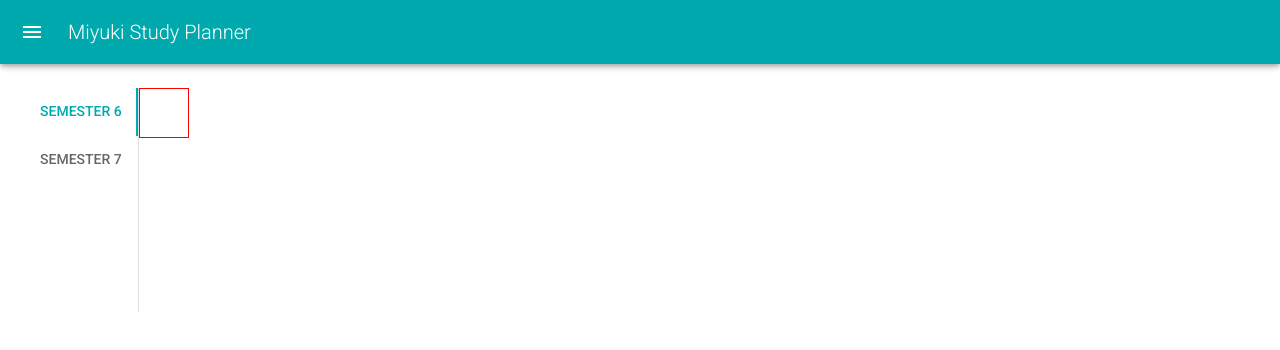
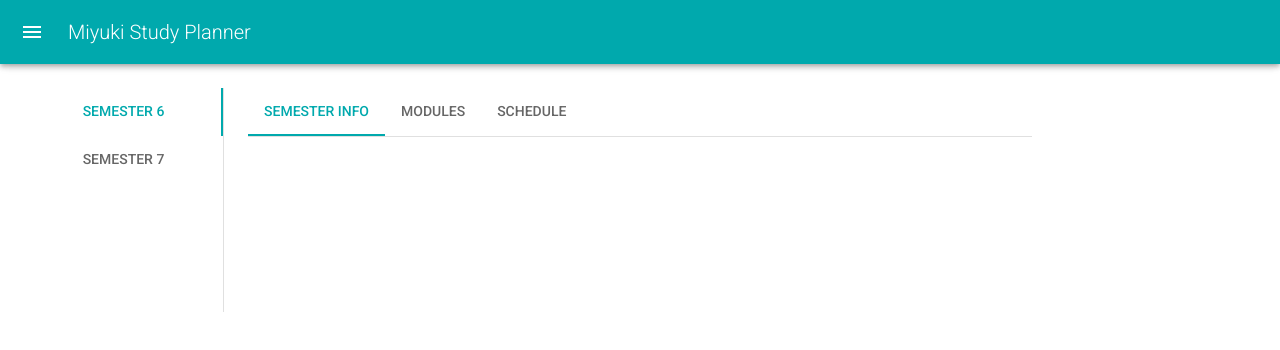
Before and after one commit to justinhehli/miyuki-studyplanner, a React (Create React App) app in the folder miyuki-studyplanner-app/: page / in a window 1280 px wide. Shown: the top 350 px of the page. Built offline with nearby package versions, Linux system fonts and the light colour scheme.

Commit message:
add TabPanel component, add Tabs to SingleSemester, add SemesterInfo

```diff
--- /dev/null
+++ b/miyuki-studyplanner-app/src/components/base/TabPanel.tsx
@@ -0,0 +1,27 @@
+import Container from "@mui/material/Container";
+
+export const tabA11yProps = (index: number) => {
+  return {
+    id: `vertical-tab-${index}`,
+    "aria-controls": `vertical-tabpanel-${index}`,
+  };
+};
+
+const TabPanel: React.FC<{ index: number; value: number; width?: string; containerPadding?: number }> = (props) => {
+  const { children, value, index, width, containerPadding, ...other } = props;
+
+  return (
+    <div
+      role="tabpanel"
+      hidden={value !== index}
+      id={`vertical-tabpanel-${index}`}
+      aria-labelledby={`vertical-tab-${index}`}
+      style={{ width: width }}
+      {...other}
+    >
+      {value === index && <Container sx={{ p: containerPadding ?? 3 }}>{children}</Container>}
+    </div>
+  );
+};
+
+export default TabPanel;
--- /dev/null
+++ b/miyuki-studyplanner-app/src/components/semester/SemesterInfo.tsx
@@ -0,0 +1,42 @@
+import React from "react";
+import Stack from "@mui/material/Stack";
+import AdapterDateFns from "@mui/lab/AdapterDateFns";
+import LocalizationProvider from "@mui/lab/LocalizationProvider";
+import DesktopDatePicker from "@mui/lab/DesktopDatePicker";
+import TextField from "@mui/material/TextField";
+import ISemester from "../../models/semester/i-semester";
+
+const SemesterInfo: React.FC<{ semester: ISemester }> = (props) => {
+  return (
+    <LocalizationProvider dateAdapter={AdapterDateFns}>
+      <Stack direction="row" spacing={1}>
+        <TextField
+          label="Semester"
+          type="number"
+          size="small"
+          value={props.semester.index}
+          onChange={() => {}}
+          InputLabelProps={{
+            shrink: true,
+          }}
+        />
+        <DesktopDatePicker
+          label="Start Date"
+          inputFormat="dd-MM-yyyy"
+          value={props.semester.startDate}
+          onChange={() => {}}
+          renderInput={(params) => <TextField {...params} size="small" />}
+        />
+        <DesktopDatePicker
+          label="End Date"
+          inputFormat="dd-MM-yyyy"
+          value={props.semester.endDate}
+          onChange={() => {}}
+          renderInput={(params) => <TextField {...params} size="small" />}
+        />
+      </Stack>
+    </LocalizationProvider>
+  );
+};
+
+export default SemesterInfo;
--- a/miyuki-studyplanner-app/src/components/semester/SemestersPage.tsx
+++ b/miyuki-studyplanner-app/src/components/semester/SemestersPage.tsx
@@ -1,36 +1,14 @@
 import Box from "@mui/material/Box";
-import Container from "@mui/material/Container";
 import Tab from "@mui/material/Tab";
 import Tabs from "@mui/material/Tabs";
 import Typography from "@mui/material/Typography";
 import React, { useEffect, useState } from "react";
 import { useAppSelector } from "../../store";
 import { selectAllSemestersSorted } from "../../store/semester/semester-slice-selectors";
+import TabPanel, { tabA11yProps } from "../base/TabPanel";
 import SingleSemester from "./SingleSemester";
 
-const TabPanel = (props: { children?: React.ReactNode; index: number; value: number }) => {
-  const { children, value, index, ...other } = props;
-
-  return (
-    <div
-      role="tabpanel"
-      hidden={value !== index}
-      id={`vertical-tabpanel-${index}`}
-      aria-labelledby={`vertical-tab-${index}`}
-      {...other}
-    >
-      {value === index && <Container sx={{ p: 3, border: "1px solid red" }}>{children}</Container>}
-    </div>
-  );
-};
-
-const a11yProps = (index: number) => {
-  return {
-    id: `vertical-tab-${index}`,
-    "aria-controls": `vertical-tabpanel-${index}`,
-  };
-};
-
+const tabsWidthPx = 200;
 const SemestersPage: React.FC = () => {
   const [selectedSemesterArrayIndex, setSelectedSemesterArrayIndex] = useState<number | null>(null);
 
@@ -61,14 +39,20 @@ const SemestersPage: React.FC = () => {
         variant="scrollable"
         value={selectedSemesterArrayIndex}
         onChange={tabValueChangeHandler}
-        sx={{ borderRight: 1, borderColor: "divider" }}
+        sx={{ borderRight: 1, borderColor: "divider", width: `${tabsWidthPx}px` }}
       >
         {semesters.map((s, i) => (
-          <Tab key={i} label={`Semester ${s.index}`} {...a11yProps(0)} />
+          <Tab key={i} label={`Semester ${s.index}`} {...tabA11yProps(0)} />
         ))}
       </Tabs>
       {semesters.map((s, i) => (
-        <TabPanel key={i} value={selectedSemesterArrayIndex} index={i}>
+        <TabPanel
+          key={i}
+          value={selectedSemesterArrayIndex}
+          index={i}
+          width={`calc(100% - ${tabsWidthPx * 2}px)`}
+          containerPadding={0}
+        >
           <SingleSemester semester={s} />
         </TabPanel>
       ))}
--- a/miyuki-studyplanner-app/src/components/semester/SingleSemester.tsx
+++ b/miyuki-studyplanner-app/src/components/semester/SingleSemester.tsx
@@ -1,44 +1,40 @@
-import Stack from "@mui/material/Stack";
-import React from "react";
-import AdapterDateFns from "@mui/lab/AdapterDateFns";
-import LocalizationProvider from "@mui/lab/LocalizationProvider";
-import DesktopDatePicker from "@mui/lab/DesktopDatePicker";
-import TextField from "@mui/material/TextField";
+import React, { useState } from "react";
 import Slide from "@mui/material/Slide";
 import Semester from "../../models/semester/semester";
-
-const styles = {};
+import Box from "@mui/material/Box";
+import Tabs from "@mui/material/Tabs";
+import Tab from "@mui/material/Tab";
+import TabPanel, { tabA11yProps } from "../base/TabPanel";
+import SemesterInfo from "./SemesterInfo";
 
 const SingleSemester: React.FC<{ semester: Semester }> = (props) => {
+  const [tabsValue, setTabsValue] = useState(0);
+
+  const tabValueChangeHandler = (_event: React.SyntheticEvent, newValue: number) => {
+    setTabsValue(newValue);
+  };
+
   return (
-    <LocalizationProvider dateAdapter={AdapterDateFns}>
-      <Stack direction="row" spacing={1}>
-        <TextField
-          label="Semester"
-          type="number"
-          size="small"
-          value={props.semester.index}
-          onChange={() => {}}
-          InputLabelProps={{
-            shrink: true,
-          }}
-        />
-        <DesktopDatePicker
-          label="Start Date"
-          inputFormat="dd-MM-yyyy"
-          value={props.semester.startDate}
-          onChange={() => {}}
-          renderInput={(params) => <TextField {...params} size="small" />}
-        />
-        <DesktopDatePicker
-          label="End Date"
-          inputFormat="dd-MM-yyyy"
-          value={props.semester.endDate}
-          onChange={() => {}}
-          renderInput={(params) => <TextField {...params} size="small" />}
-        />
-      </Stack>
-    </LocalizationProvider>
+    <Slide direction="down" in={true}>
+      <Box sx={{ width: "100%" }}>
+        <Box sx={{ borderBottom: 1, borderColor: "divider" }}>
+          <Tabs value={tabsValue} onChange={tabValueChangeHandler} aria-label="basic tabs example">
+            <Tab label="Semester Info" {...tabA11yProps(0)} />
+            <Tab label="Modules" {...tabA11yProps(1)} />
+            <Tab label="Schedule" {...tabA11yProps(2)} />
+          </Tabs>
+        </Box>
+        <TabPanel value={tabsValue} index={0}>
+          <SemesterInfo semester={props.semester} />
+        </TabPanel>
+        <TabPanel value={tabsValue} index={1}>
+          Modules
+        </TabPanel>
+        <TabPanel value={tabsValue} index={2}>
+          Schedule
+        </TabPanel>
+      </Box>
+    </Slide>
   );
 };
 
```
